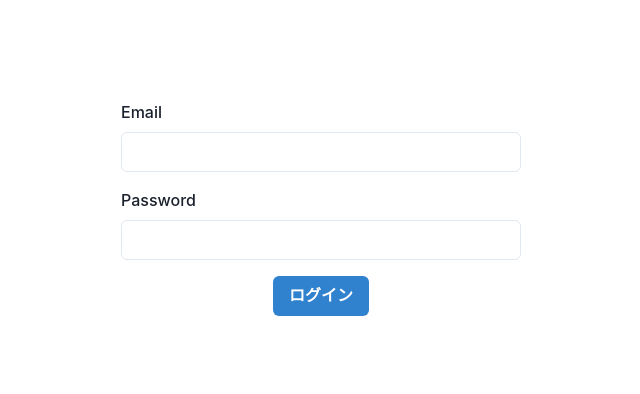
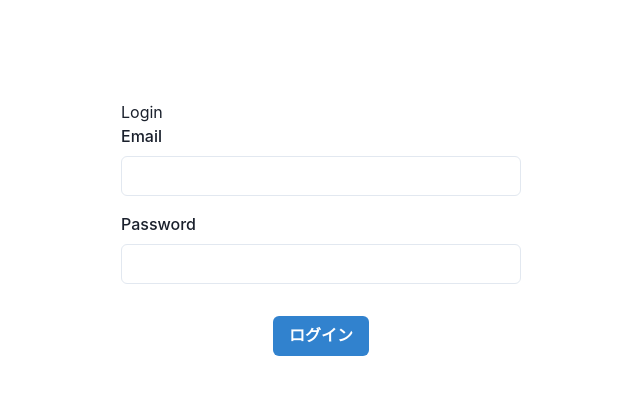
Before and after one commit to sakapun/meter_log, a Next.js app: page /login in a window 1280 px wide. Shown: the top 394 px of the page, without its empty margins (319-959 px from the left). Built offline with nearby package versions, Linux system fonts and the light colour scheme.

Commit message:
ログインフォームを作る

```diff
--- a/package.json
+++ b/package.json
@@ -18,6 +18,7 @@
     "eslint": "8.36.0",
     "eslint-config-next": "13.2.4",
     "firebase": "^9.18.0",
+    "firebaseui": "^6.0.2",
     "framer-motion": "^10.9.0",
     "next": "13.2.4",
     "react": "18.2.0",
--- /dev/null
+++ b/src/components/LoginForm.tsx
@@ -0,0 +1,56 @@
+// src/components/LoginForm.tsx
+import React, { useState } from 'react';
+import { getAuth, signInWithEmailAndPassword } from 'firebase/auth';
+import {
+  Box,
+  Button,
+  FormControl,
+  FormLabel,
+  Input,
+  VStack,
+} from '@chakra-ui/react';
+
+const LoginForm = () => {
+  const [email, setEmail] = useState('');
+  const [password, setPassword] = useState('');
+
+  const handleSubmit = async (e) => {
+    e.preventDefault();
+
+    const auth = getAuth();
+    try {
+      await signInWithEmailAndPassword(auth, email, password);
+      console.log('ログイン成功');
+    } catch (error) {
+      console.error('ログイン失敗:', error);
+    }
+  };
+
+  return (
+    <Box as="form" onSubmit={handleSubmit} w="100%" maxWidth="400px" mx="auto">
+      <VStack spacing={4}>
+        <FormControl id="email">
+          <FormLabel>Email</FormLabel>
+          <Input
+            type="email"
+            value={email}
+            onChange={(e) => setEmail(e.target.value)}
+          />
+        </FormControl>
+        <FormControl id="password">
+          <FormLabel>Password</FormLabel>
+          <Input
+            type="password"
+            value={password}
+            onChange={(e) => setPassword(e.target.value)}
+          />
+        </FormControl>
+        <Button type="submit" colorScheme="blue" mt={4}>
+          ログイン
+        </Button>
+      </VStack>
+    </Box>
+  );
+};
+
+export default LoginForm;
--- a/src/firebase.ts
+++ b/src/firebase.ts
@@ -15,12 +15,12 @@ const firebaseConfig = {
 };
 
 // Initialize Firebase
-const app = initializeApp(firebaseConfig);
-const auth = getAuth(app);
+const firebaseApp = initializeApp(firebaseConfig);
+const auth = getAuth(firebaseApp);
 
 let analytics;
 if (typeof window !== 'undefined') {
-  analytics = getAnalytics(app);
+  analytics = getAnalytics(firebaseApp);
 }
 
-export {app, analytics, auth}
+export {firebaseApp, analytics, auth}
--- a/src/pages/login.tsx
+++ b/src/pages/login.tsx
@@ -1,51 +1,12 @@
-import { useState } from 'react';
-import { signInWithEmailAndPassword } from 'firebase/auth';
-import { auth } from '@/firebase';
-import { useRouter } from 'next/router';
-import { Box, Button, FormControl, FormLabel, Input, VStack } from '@chakra-ui/react';
+import { Box } from '@chakra-ui/react';
+import LoginForm from '../components/LoginForm';
 
 const LoginPage = () => {
-  const [email, setEmail] = useState('');
-  const [password, setPassword] = useState('');
-  const [error, setError] = useState('');
-  const router = useRouter();
-
-  const handleSubmit = async (event: React.FormEvent) => {
-    event.preventDefault();
-    try {
-      await signInWithEmailAndPassword(auth, email, password);
-      router.push('/');
-    } catch (error) {
-      setError('ログインに失敗しました。');
-    }
-  };
 
   return (
     <Box maxWidth="400px" mx="auto" mt="100px">
-      <form onSubmit={handleSubmit}>
-        <VStack spacing={4}>
-          <FormControl>
-            <FormLabel>Email</FormLabel>
-            <Input
-              type="email"
-              value={email}
-              onChange={(event) => setEmail(event.target.value)}
-            />
-          </FormControl>
-          <FormControl>
-            <FormLabel>Password</FormLabel>
-            <Input
-              type="password"
-              value={password}
-              onChange={(event) => setPassword(event.target.value)}
-            />
-          </FormControl>
-          <Button type="submit" colorScheme="blue">
-            ログイン
-          </Button>
-          {error && <Box color="red.500">{error}</Box>}
-        </VStack>
-      </form>
+      <h1>Login</h1>
+      <LoginForm />
     </Box>
   );
 };
```
Also changed, not shown: 1 other file (tests, documents, lock files or other folders).
